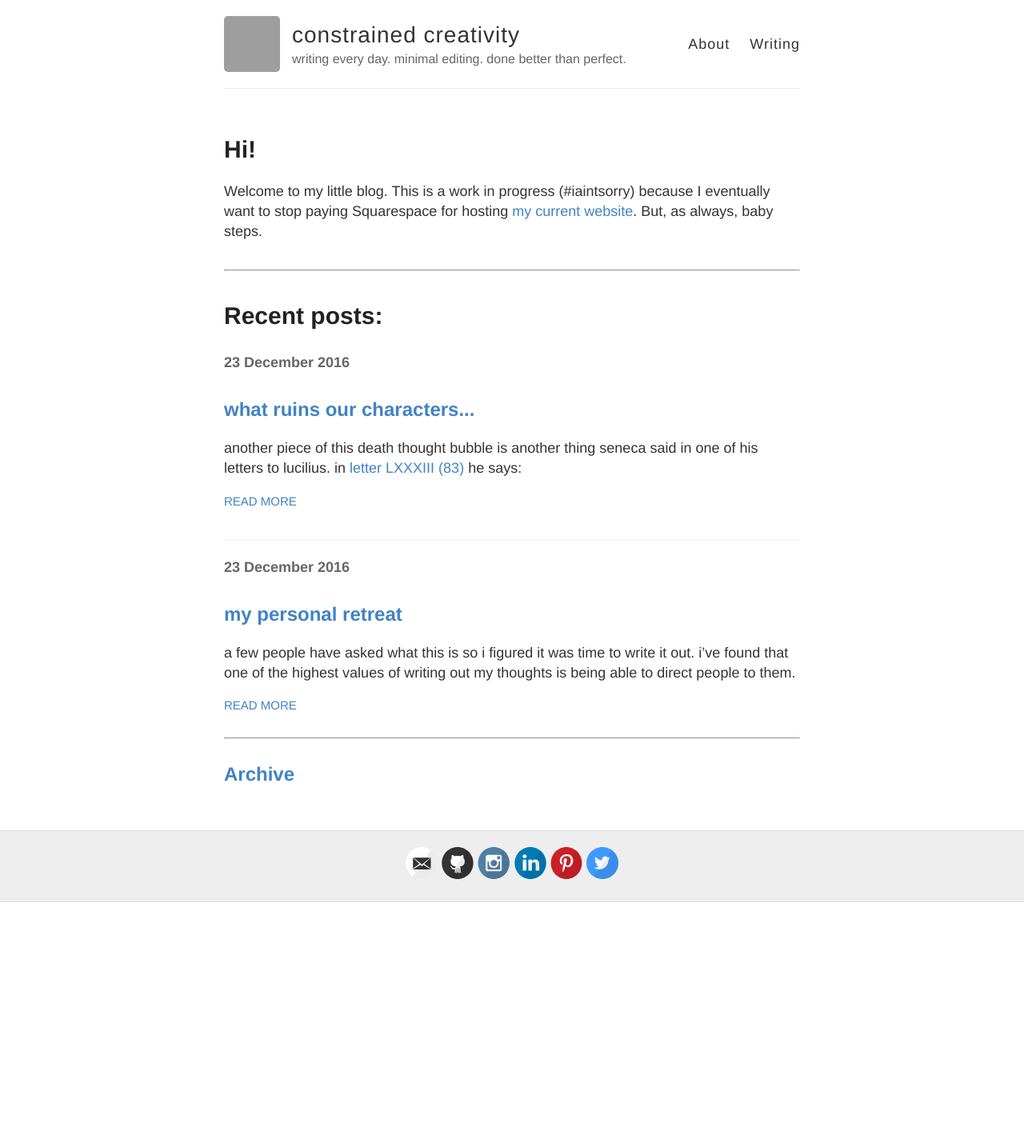
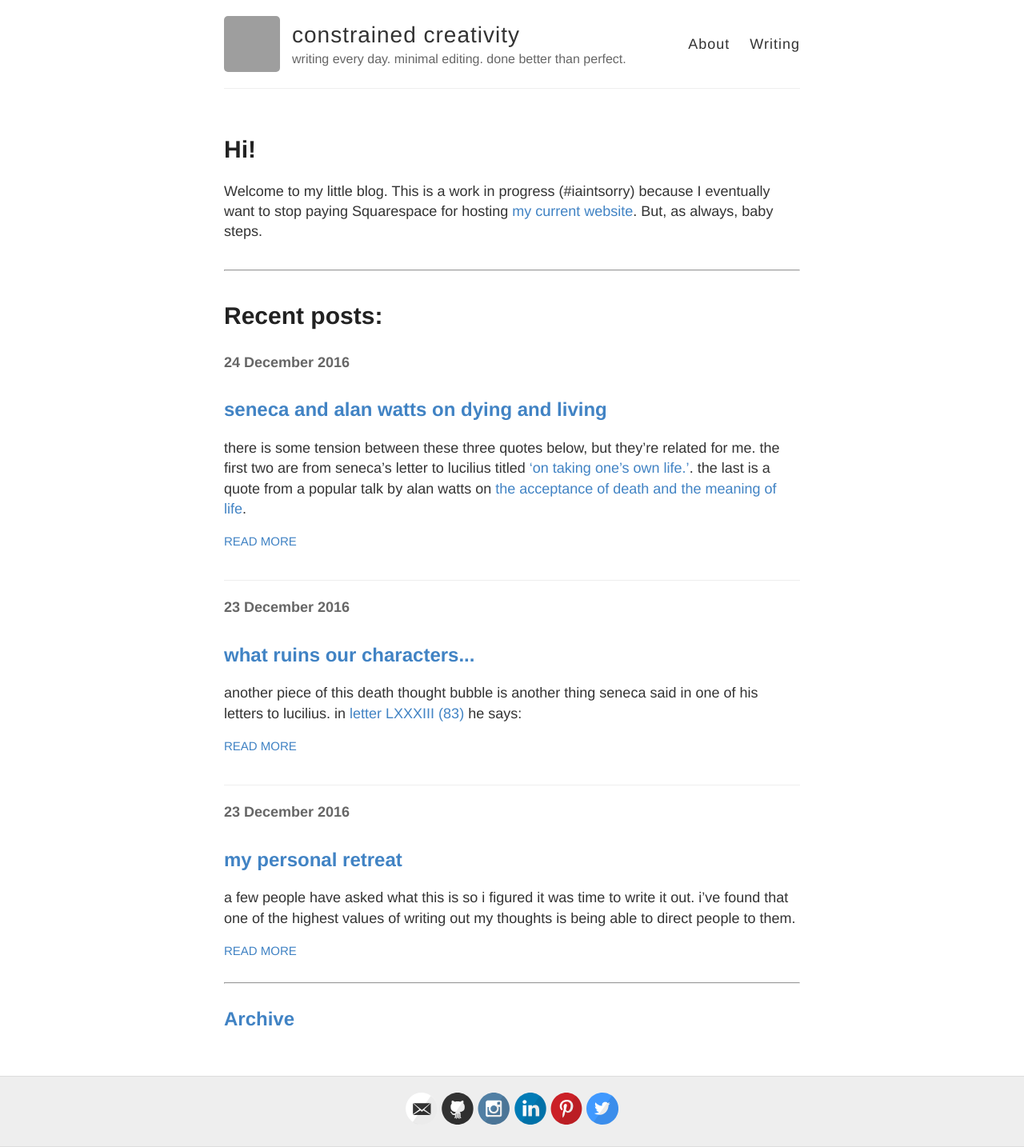
Before and after one commit to lqb2/blog-archive, a Jekyll site: the page built from index.html, in a window 1280 px wide. Shown: the whole page at 80% size. Built offline with Jekyll 4.4.1, drawn with Linux system fonts in a browser that asks for light colours; before the commit the page ends 1128 px from its top, so only the background shows below that; grey boxes are pictures that could not be loaded.

Commit message:
adding new post for 24 dec 2016. also fixed date > post stamps on index page.

```diff
--- /dev/null
+++ b/_posts/2016-12-24-seneca-and-alan-on-dying-and-living.markdown
@@ -0,0 +1,26 @@
+---
+layout: post
+title:  "seneca and alan watts on dying and living"
+date:   2016-12-24
+categories: jekyll update
+---
+there is some tension between these three quotes below, but they're related for me. the first two are from seneca's letter to lucilius titled ['on taking one's own life.'](https://en.wikisource.org/wiki/Moral_letters_to_Lucilius/Letter_77). the last is a quote from a popular talk by alan watts on [the acceptance of death and the meaning of life](https://www.youtube.com/watch?v=M7KRgluYeps).
+
+> "An ordinary journey will be incomplete if you come to a stop in the middle of it, but life is never incomplete if it is an honourable one. At whatever point you leave life, if you leave it in the right way, it is a whole." –– [seneca, letter LXXVII](https://en.wikisource.org/wiki/Moral_letters_to_Lucilius/Letter_77)
+
+> "Every life without exception is a short one... As it is with a play, so it is with life – what matters is not how long the acting lasts, but how good it is. It is not important at what point you stop. Stop wherever you will – only make sure that you round it off with a good ending." –– [seneca, letter LXXVII](https://en.wikisource.org/wiki/Moral_letters_to_Lucilius/Letter_77)
+
+> “No one imagines that a symphony is supposed to improve as it goes along, or that the whole object of playing is to reach the finale. The point of music is discovered in every moment of playing and listening to it. It is the same, I feel, with the greater part of our lives, and if we are unduly absorbed in improving them we may forget altogether to live them.” –– [alan w. watts](www.goodreads.com/author/show/1501668.Alan_W_Watts)
+
+as i sort of stew (in the best way) in my thinking about death this week, i keep coming back to an idea about living and dying. what keeps sticking is that we must be (culturally) afraid of dying because we haven't figured out how to live.
+
+seneca's line about life being complete as long as it's honorable definitely reminds me of how i think about [living each day](http://lqb2writes.tumblr.com/post/141849731677/timelines-of-change-living-everyday-like-its-the). the 2nd and 3rd quotes are, to me, similarly about the important of knowing how to live well.
+
+there is a strange, but coherent irony in our fear of death as it manifests in our continued avoidance of the one question that would end that fear. how should one live?
+
+**writing data**
+
+writing | 9:22
+spell-check, link-finding, & formatting | 14:30
+{:.mbtablestyle}
+&nbsp;
--- a/index.html
+++ b/index.html
@@ -9,10 +9,10 @@ Welcome to my little blog. This is a work in progress (#iaintsorry) because I ev
 <h1>Recent posts:</h1>
 
 <div class="posts">
-  {% for post in site.posts limit:2 %}
+  {% for post in site.posts limit:3 %}
     <article class="post">
 
-      <h4>{{ post.date | date: '%d %B %Y' }}</h4>
+      <h4>{{ post.date | date_to_long_string }}</h4>
 
       <h2><a href="{{ site.baseurl }}{{ post.url }}">{{ post.title }}</a></h2>
 
```
Also changed, not shown: 5 other files.
